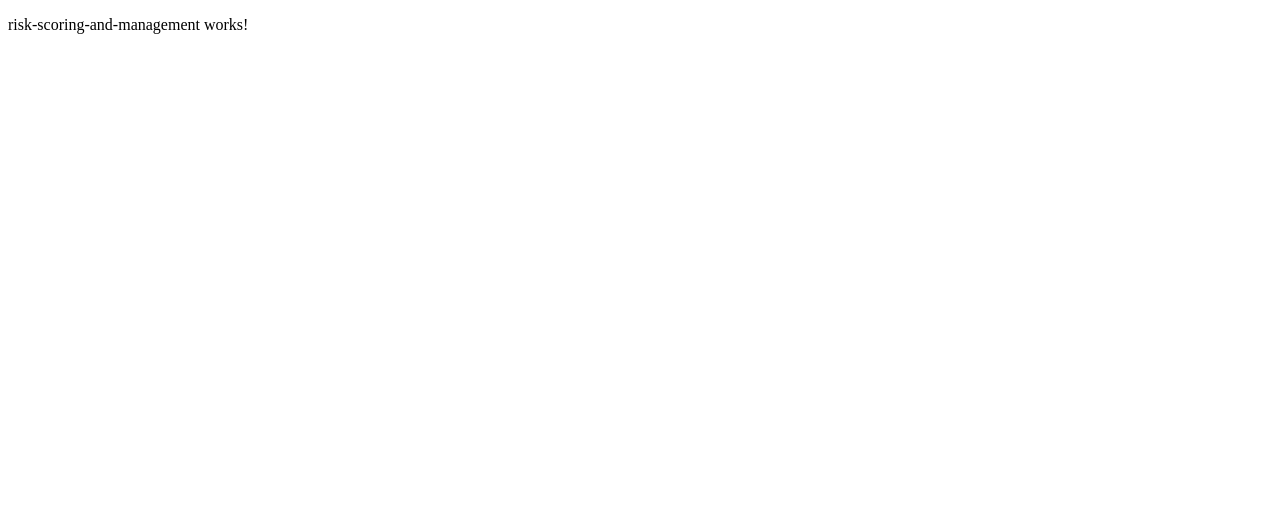
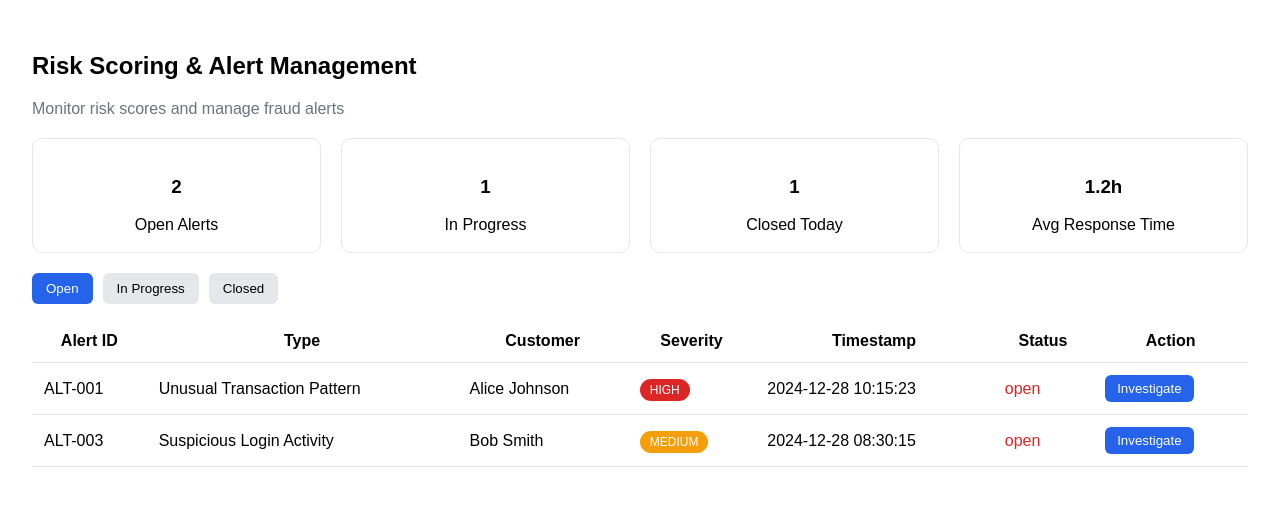
Before and after one commit to Gayathri-8093/FINGUARD, an Angular app: page /risk in a window 1280 px wide. Shown: the top 506 px of the page. Built offline with nearby package versions, Linux system fonts and the light colour scheme.

Commit message:
create riskscore component

```diff
--- a/src/app/features/risk-scoring-and-management/risk-scoring-and-management.css
+++ b/src/app/features/risk-scoring-and-management/risk-scoring-and-management.css
@@ -0,0 +1,112 @@
+.page { padding: 24px; font-family: Arial, sans-serif; }
+.subtitle { color: #6b7280; margin-bottom: 20px; }
+
+.summary {
+  display: grid;
+  grid-template-columns: repeat(4, 1fr);
+  gap: 20px;
+  margin-bottom: 20px;
+}
+
+.card {
+  padding: 18px;
+  border: 1px solid #e5e7eb;
+  border-radius: 10px;
+  text-align: center;
+}
+
+.tabs button {
+  margin-right: 10px;
+  padding: 8px 14px;
+  border-radius: 6px;
+  border: none;
+  background: #e5e7eb;
+  cursor: pointer;
+}
+
+.tabs .active {
+  background: #2563eb;
+  color: white;
+}
+
+table {
+  width: 100%;
+  border-collapse: collapse;
+  margin-top: 16px;
+}
+
+th, td {
+  padding: 12px;
+  border-bottom: 1px solid #e5e7eb;
+}
+
+.badge {
+  padding: 4px 10px;
+  border-radius: 20px;
+  font-size: 12px;
+  color: white;
+}
+
+.high { background: #dc2626; }
+.medium { background: #f59e0b; }
+.low { background: #16a34a; }
+
+.status.open { color: #dc2626; }
+.status.progress { color: #f59e0b; }
+.status.closed { color: #16a34a; }
+
+.btn {
+  padding: 6px 12px;
+  background: #2563eb;
+  color: white;
+  border: none;
+  border-radius: 6px;
+  cursor: pointer;
+}
+
+/* MODAL */
+.backdrop {
+  position: fixed;
+  inset: 0;
+  background: rgba(0,0,0,0.45);
+}
+
+.modal {
+  position: fixed;
+  top: 50%;
+  left: 50%;
+  transform: translate(-50%, -50%);
+  width: 420px;
+  background: white;
+  border-radius: 12px;
+  box-shadow: 0 20px 40px rgba(0,0,0,0.25);
+}
+
+.modal-header {
+  display: flex;
+  justify-content: space-between;
+  padding: 14px;
+  border-bottom: 1px solid #e5e7eb;
+}
+
+.modal-body {
+  padding: 14px;
+}
+
+.modal-body select,
+.modal-body textarea {
+  width: 100%;
+  margin-top: 6px;
+  padding: 8px;
+  border-radius: 6px;
+  border: 1px solid #d1d5db;
+}
+
+.modal-actions {
+  display: flex;
+  justify-content: space-between;
+  padding: 14px;
+}
+
+.danger { background: #ea580c; color: white; border: none; padding: 8px 14px; border-radius: 6px; }
+.success { background: #16a34a; color: white; border: none; padding: 8px 14px; border-radius: 6px; }
--- a/src/app/features/risk-scoring-and-management/risk-scoring-and-management.html
+++ b/src/app/features/risk-scoring-and-management/risk-scoring-and-management.html
@@ -1 +1,109 @@
-<p>risk-scoring-and-management works!</p>
+<div class="page">
+  <h2>Risk Scoring & Alert Management</h2>
+  <p class="subtitle">Monitor risk scores and manage fraud alerts</p>
+
+  <!-- SUMMARY CARDS -->
+  <div class="summary">
+    <div class="card">
+      <h3>2</h3>
+      <span>Open Alerts</span>
+    </div>
+    <div class="card">
+      <h3>1</h3>
+      <span>In Progress</span>
+    </div>
+    <div class="card">
+      <h3>1</h3>
+      <span>Closed Today</span>
+    </div>
+    <div class="card">
+      <h3>1.2h</h3>
+      <span>Avg Response Time</span>
+    </div>
+  </div>
+
+  <!-- TABS -->
+  <div class="tabs">
+    <button [class.active]="activeTab==='open'" (click)="activeTab='open'">Open</button>
+    <button [class.active]="activeTab==='in-progress'" (click)="activeTab='in-progress'">In Progress</button>
+    <button [class.active]="activeTab==='closed'" (click)="activeTab='closed'">Closed</button>
+  </div>
+
+  <!-- TABLE -->
+  <table>
+    <thead>
+      <tr>
+        <th>Alert ID</th>
+        <th>Type</th>
+        <th>Customer</th>
+        <th>Severity</th>
+        <th>Timestamp</th>
+        <th>Status</th>
+        <th>Action</th>
+      </tr>
+    </thead>
+
+    <tbody>
+      <tr *ngFor="let a of filteredAlerts">
+        <td>{{ a.id }}</td>
+        <td>{{ a.type }}</td>
+        <td>{{ a.customer }}</td>
+        <td>
+          <span class="badge"
+            [class.high]="a.severity==='HIGH'"
+            [class.medium]="a.severity==='MEDIUM'"
+            [class.low]="a.severity==='LOW'">
+            {{ a.severity }}
+          </span>
+        </td>
+        <td>{{ a.timestamp }}</td>
+        <td>
+          <span class="status"
+            [class.open]="a.status==='open'"
+            [class.progress]="a.status==='in-progress'"
+            [class.closed]="a.status==='closed'">
+            {{ a.status }}
+          </span>
+        </td>
+        <td>
+          <button class="btn" (click)="investigate(a)">Investigate</button>
+        </td>
+      </tr>
+    </tbody>
+  </table>
+</div>
+
+<!-- MODAL BACKDROP -->
+<div class="backdrop" *ngIf="showModal" (click)="closeModal()"></div>
+
+<!-- MODAL -->
+<div class="modal" *ngIf="showModal">
+  <div class="modal-header">
+    <h3>Alert Investigation</h3>
+    <span class="close" (click)="closeModal()">✕</span>
+  </div>
+
+  <div class="modal-body">
+    <p><b>Alert ID:</b> {{ selectedAlert.id }}</p>
+    <p><b>Customer:</b> {{ selectedAlert.customer }}</p>
+    <p><b>Alert Type:</b> {{ selectedAlert.type }}</p>
+    <p><b>Severity:</b> {{ selectedAlert.severity }}</p>
+    <p><b>Timestamp:</b> {{ selectedAlert.timestamp }}</p>
+
+    <label>Assign To</label>
+    <select>
+      <option>Select team member</option>
+      <option>John – Senior Analyst</option>
+      <option>Sarah – Team Lead</option>
+      <option>Mike – Fraud Specialist</option>
+    </select>
+
+    <label>Investigation Notes</label>
+    <textarea placeholder="Add notes about this investigation"></textarea>
+  </div>
+
+  <div class="modal-actions">
+    <button class="danger" (click)="escalateAlert()">Escalate</button>
+    <button class="success" (click)="closeAlert()">Close Alert</button>
+  </div>
+</div>
--- a/src/app/features/risk-scoring-and-management/risk-scoring-and-management.ts
+++ b/src/app/features/risk-scoring-and-management/risk-scoring-and-management.ts
@@ -1,11 +1,85 @@
 import { Component } from '@angular/core';
+import { CommonModule } from '@angular/common';
 
 @Component({
   selector: 'app-risk-scoring-and-management',
-  imports: [],
+  standalone:true,
+  imports: [CommonModule],
   templateUrl: './risk-scoring-and-management.html',
   styleUrl: './risk-scoring-and-management.css',
 })
 export class RiskScoringAndManagement {
+  activeTab: 'open' | 'in-progress' | 'closed' = 'open';
 
+  showModal = false;
+  selectedAlert: any = null;
+
+  alerts = [
+    {
+      id: 'ALT-001',
+      type: 'Unusual Transaction Pattern',
+      customer: 'Alice Johnson',
+      severity: 'HIGH',
+      timestamp: '2024-12-28 10:15:23',
+      status: 'open',
+      description: 'Multiple high-value transactions to different accounts within 24 hours'
+    },
+    {
+      id: 'ALT-002',
+      type: 'Velocity Check Failed',
+      customer: 'David Brown',
+      severity: 'HIGH',
+      timestamp: '2024-12-28 09:45:33',
+      status: 'in-progress',
+      description: 'Rapid transactions detected within short duration'
+    },
+    {
+      id: 'ALT-003',
+      type: 'Suspicious Login Activity',
+      customer: 'Bob Smith',
+      severity: 'MEDIUM',
+      timestamp: '2024-12-28 08:30:15',
+      status: 'open',
+      description: 'Login from unusual device/location'
+    },
+    {
+      id: 'ALT-004',
+      type: 'Large Cash Withdrawal',
+      customer: 'Carol White',
+      severity: 'LOW',
+      timestamp: '2024-12-27 16:22:10',
+      status: 'closed',
+      description: 'Cash withdrawal above threshold'
+    }
+  ];
+
+  get filteredAlerts() {
+    return this.alerts.filter(a => a.status === this.activeTab);
+  }
+
+  investigate(alert: any) {
+    this.selectedAlert = alert;
+    this.showModal = true;
+  }
+
+  closeModal() {
+    this.showModal = false;
+    this.selectedAlert = null;
+  }
+
+  closeAlert() {
+    if (this.selectedAlert) {
+      this.selectedAlert.status = 'closed';
+    }
+    this.closeModal();
+  }
+
+  escalateAlert() {
+    alert('Alert escalated successfully');
+    this.closeModal();
+  }
+
+  test(){
+    alert("Button works!");
+  }
 }
```
